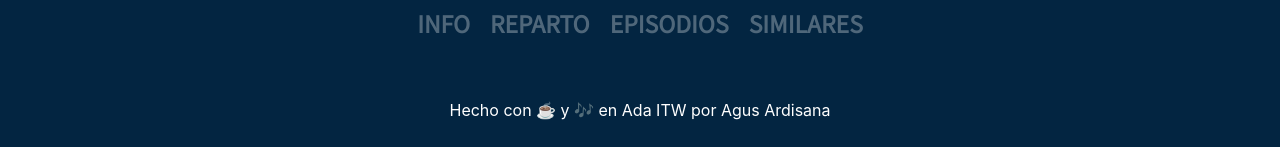
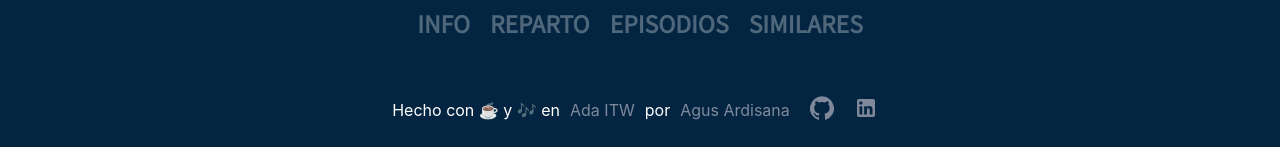
Before and after one commit to agustinaardisana/Movie-TV-Shows-Database, a React (Create React App) app: page /1/1 in a window 1280 px wide. Shown: the part 714-861 px from the top of the page. Built offline with nearby package versions, Linux system fonts and the light colour scheme; no server answers.

Commit message:
Footer uodated, socila links added

```diff
--- a/src/components/Footer.js
+++ b/src/components/Footer.js
@@ -1,4 +1,7 @@
 import styled from "styled-components";
+//
+import GitHubIcon from "@material-ui/icons/GitHub";
+import LinkedInIcon from "@material-ui/icons/LinkedIn";
 //
 import { FlexCenter } from "./Commons";
 
@@ -10,10 +13,38 @@ const FooterContainer = styled(FlexCenter)`
   color: ${(props) => props.theme.colors.text};
 `;
 
+const StyledLink = styled.a`
+  color: ${(props) => props.theme.colors.link};
+  margin: ${(props) => props.theme.spacing.sm};
+
+  &:hover {
+    color: ${(props) => props.theme.colors.text};
+  }
+`;
+
 const Footer = () => {
   return (
     <FooterContainer as="footer">
-      Hecho con ☕ y 🎶 en Ada ITW por Agus Ardisana
+      Hecho con ☕ y 🎶 en
+      <StyledLink href="https://adaitw.org/" target="_blank">
+        Ada ITW
+      </StyledLink>
+      por
+      <StyledLink
+        href="https://www.linkedin.com/in/agustinaardisana/"
+        target="_blank"
+      >
+        Agus Ardisana
+      </StyledLink>
+      <StyledLink href="https://github.com/agustinaardisana" target="_blank">
+        <GitHubIcon />
+      </StyledLink>
+      <StyledLink
+        href="https://www.linkedin.com/in/agustinaardisana/"
+        target="_blank"
+      >
+        <LinkedInIcon />
+      </StyledLink>
     </FooterContainer>
   );
 };
```
